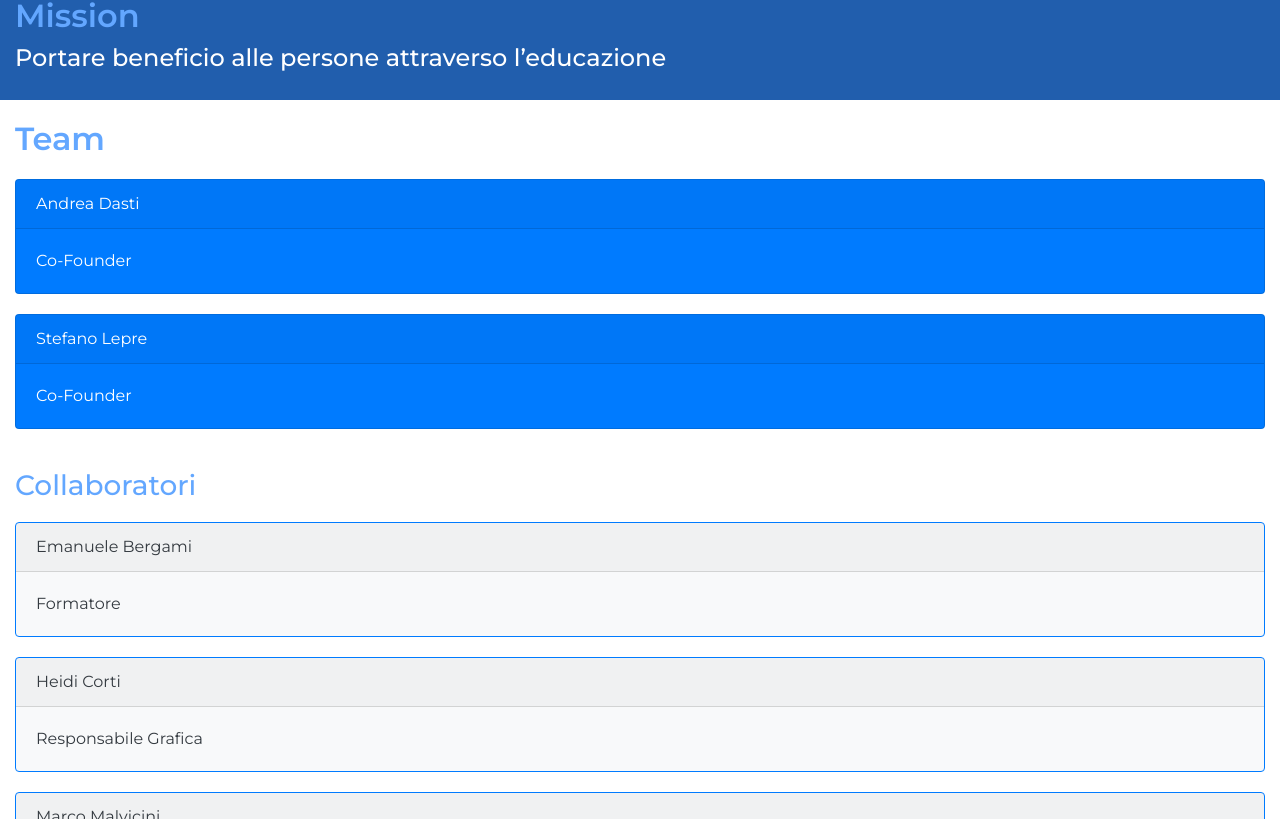
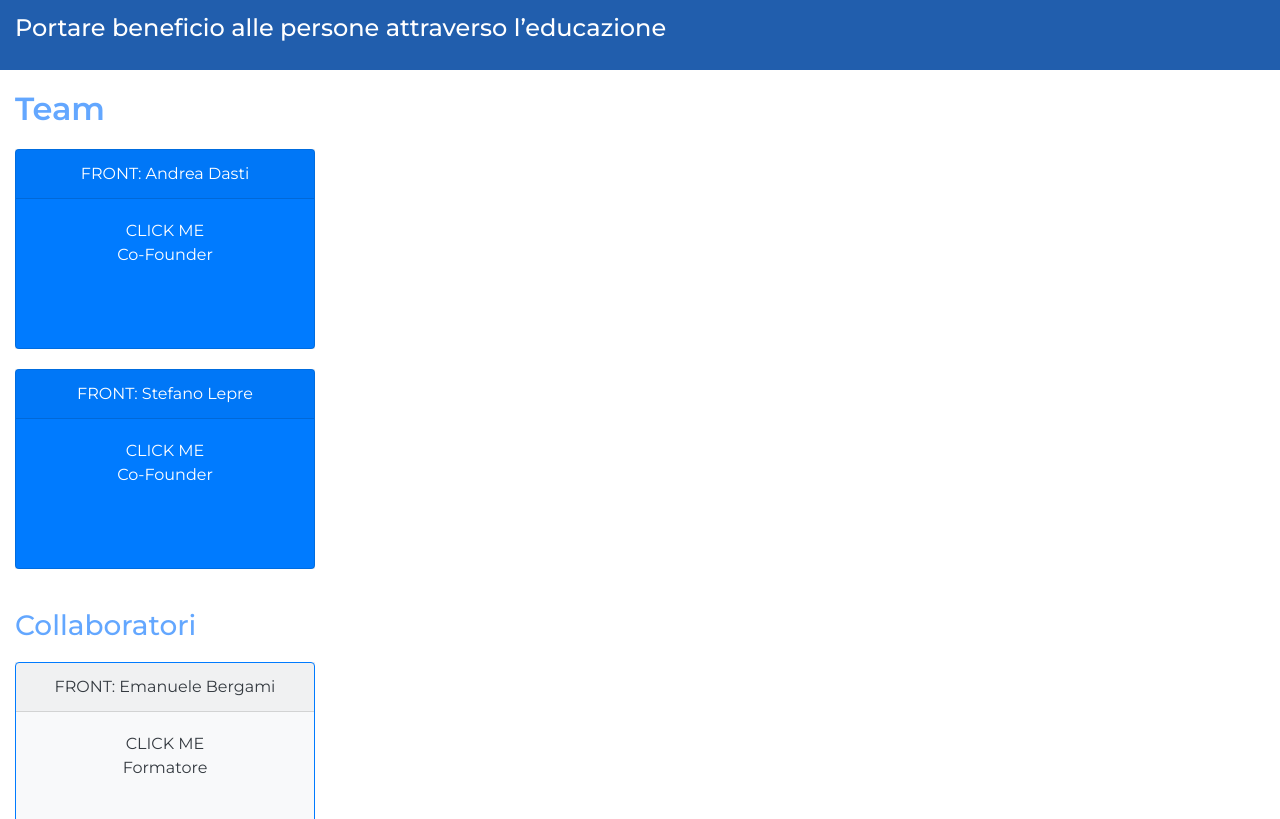
Before and after one commit to Malv93/eduway, a Next.js app: page / in a window 1280 px wide. Shown: the part 2821-3640 px from the top of the page. Built offline with nearby package versions, Linux system fonts and the light colour scheme.

Commit message:
Add flip cards animation.

```diff
--- /dev/null
+++ b/components/flipCard.js
@@ -0,0 +1,40 @@
+import { useState } from "react";
+import Card from "react-bootstrap/Card";
+import styles from "../styles/flipCard.module.css";
+
+export default function FlipCard(props) {
+  const [isFlipped, setIsFlipped] = useState(false);
+  return (
+    <div className={styles.scene}>
+      <button
+        className={
+          styles.card + " " + (isFlipped ? styles.isFlipped : undefined)
+        }
+        onClick={() => setIsFlipped(!isFlipped)}
+      >
+        <Card
+          bg={props.founder ? "primary" : "light"}
+          text={props.founder ? "white" : "dark"}
+          border={props.founder ? undefined : "primary"}
+          className={`${styles.cardFace} ${styles.cardFaceFront}`}
+        >
+          <Card.Header>FRONT: {props.name}</Card.Header>
+          <Card.Body>
+            CLICK ME <p>{props.role}</p>
+          </Card.Body>
+        </Card>
+        <Card
+          bg={props.founder ? "danger" : "light"}
+          text={props.founder ? "white" : "dark"}
+          border={props.founder ? undefined : "danger"}
+          className={`${styles.cardFace} ${styles.cardFaceBack}`}
+        >
+          <Card.Header>BACK: {props.name}</Card.Header>
+          <Card.Body>
+            CLICK ME<p>{props.name} CV</p>
+          </Card.Body>
+        </Card>
+      </button>
+    </div>
+  );
+}
--- a/components/homeSections/team.js
+++ b/components/homeSections/team.js
@@ -2,15 +2,18 @@ import Container from "react-bootstrap/Container";
 import Card from "react-bootstrap/Card";
 import styles from "../../styles/home.module.css";
 import Fade from "react-reveal";
+import FlipCard from "../flipCard";
 
 const founders = [
   {
     id: 1,
     name: "Andrea Dasti",
+    role: "Co-Founder",
   },
   {
     id: 2,
     name: "Stefano Lepre",
+    role: "Co-Founder",
   },
 ];
 
@@ -38,29 +41,23 @@ export default function Team() {
       <h2 className="section-title">Team</h2>
       {founders.map((founder) => {
         return (
-          <Fade top key={founder.id}>
-            <Card bg="primary" text="white" className={styles.teamCard}>
-              <Card.Header>{founder.name}</Card.Header>
-              <Card.Body>Co-Founder</Card.Body>
-            </Card>
-          </Fade>
+          <FlipCard
+            key={founder.id}
+            founder
+            name={founder.name}
+            role={founder.role}
+          />
         );
       })}
 
       <h3 className="title">Collaboratori</h3>
       {collaborators.map((collaborator) => {
         return (
-          <Fade top key={collaborator.id}>
-            <Card
-              bg="light"
-              text="dark"
-              border="primary"
-              className={styles.teamCard}
-            >
-              <Card.Header>{collaborator.name}</Card.Header>
-              <Card.Body>{collaborator.role}</Card.Body>
-            </Card>
-          </Fade>
+          <FlipCard
+            key={collaborator.id}
+            name={collaborator.name}
+            role={collaborator.role}
+          />
         );
       })}
     </Container>
--- /dev/null
+++ b/styles/flipCard.module.css
@@ -0,0 +1,34 @@
+.scene {
+  width: 300px;
+  height: 200px;
+  perspective: 600px;
+  margin-top: 20px;
+}
+
+.card {
+  padding: 0; /*Override button style*/
+  border: none;
+  width: 100%;
+  height: 100%;
+  position: relative;
+  transform-style: preserve-3d;
+  transform-origin: center right;
+  transition: transform 1s;
+}
+
+.cardFace {
+  width: 100%;
+  height: 100%;
+  position: absolute;
+  top: 0;
+  left: 0;
+  backface-visibility: hidden;
+}
+
+.cardFaceBack {
+  transform: rotateY(180deg);
+}
+
+.card.isFlipped {
+  transform: translateX(-100%) rotateY(-180deg);
+}
--- a/styles/home.module.css
+++ b/styles/home.module.css
@@ -1,7 +1,7 @@
 /* Heading Section */
 .headingSection {
   color: var(--primary-color);
-  height: calc(100vh - 60px); /*viewport minus navbar height*/
+  height: calc(100vh - 90px); /*viewport minus navbar height - SF bar*/
   display: flex;
   flex-direction: column;
   justify-content: space-between;
@@ -48,9 +48,6 @@
 }
 
 /* Team Section */
-.teamCard {
-  margin-top: 20px;
-}
 
 /* Action Section */
 .actionSection {
```
